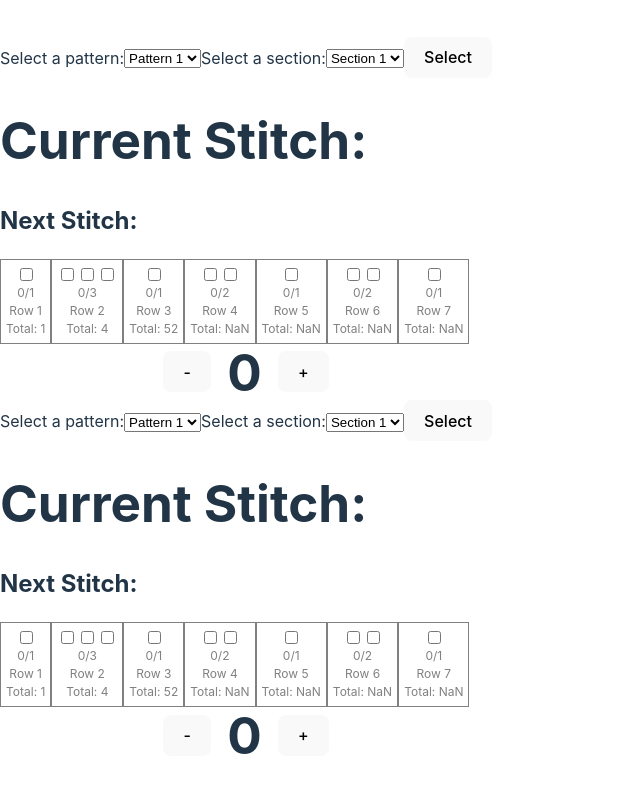
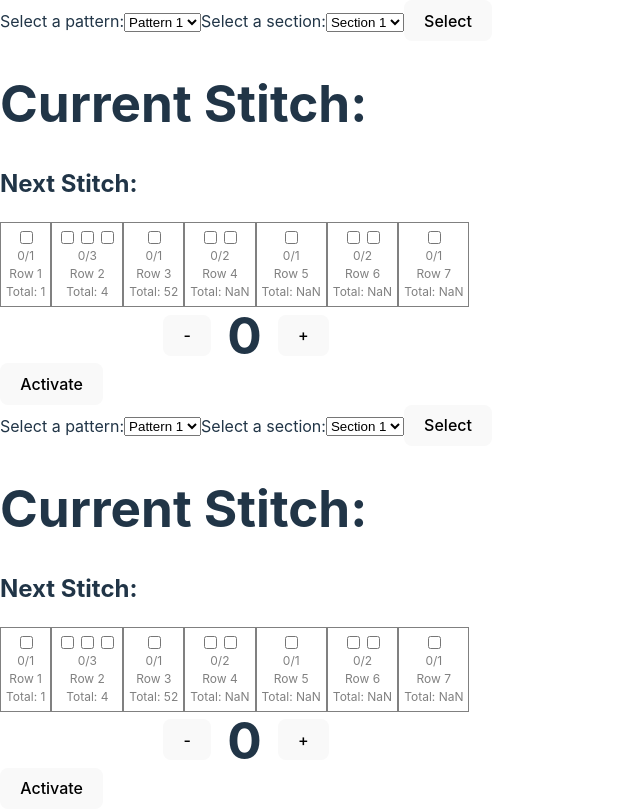
Before and after one commit to Chorwhat/Crochet2, a React (Vite) app in the folder crochet2.0/: page / in a window 1280 px wide. Shown: the whole page, without its empty margins (0-640 px from the left). Built offline with nearby package versions, Linux system fonts and the light colour scheme.

Commit message:
adds toggle functionality for counters arrow keys
Adds a button to toggle the state of isActive for patterns. if a pattern is active then the arrow keys will move the counter.

```diff
--- a/crochet2.0/src/App.jsx
+++ b/crochet2.0/src/App.jsx
@@ -14,10 +14,10 @@ function App() {
     <div>
       <PatternSelector patternsObj={testPatterns} setCurrentPattern={setCurrentPattern} />
 
-      <Pattern pattern={currentPattern} />
+      <Pattern pattern={currentPattern} isActive={true}/>
 
       <PatternSelector patternsObj={testPatterns} setCurrentPattern={setOtherPattern} />
-      <Pattern pattern={otherPattern} />
+      <Pattern pattern={otherPattern} isActive={false} />
     </div>
   );
 }
--- a/crochet2.0/src/components/Counter.jsx
+++ b/crochet2.0/src/components/Counter.jsx
@@ -1,7 +1,7 @@
 import React from "react";
 import { useEffect } from "react";
 
-function Counter({ count, setCount, totalCheckboxes }) {
+function Counter({ count, setCount, totalCheckboxes, isActive}) {
   const handleMinusClick = () => {
     if (count > 0) {
       setCount(count - 1);
@@ -15,11 +15,14 @@ function Counter({ count, setCount, totalCheckboxes }) {
   };
 
   const handleKeyDown = (event) => {
-    if (event.key === "ArrowUp") {
-      handlePlusClick();
-    } else if (event.key === "ArrowDown") {
-      handleMinusClick();
+    if(isActive){
+      if (event.key === "ArrowUp") {
+        handlePlusClick();
+      } else if (event.key === "ArrowDown") {
+        handleMinusClick();
+      }
     }
+
   };
 
   useEffect(() => {
--- a/crochet2.0/src/components/Pattern.jsx
+++ b/crochet2.0/src/components/Pattern.jsx
@@ -2,23 +2,28 @@ import React, { useState, useEffect } from "react";
 import Row from "./Row";
 import Counter from "./Counter";
 
-function Pattern({ pattern, totalChecked}) {
+function Pattern({ pattern, totalChecked }) {
   const [count, setCount] = useState(0);
   const [currentStitchIndex, setCurrentStitchIndex] = useState(0);
+  const [isActive, setIsActive] = useState(false);
+
   const totalCheckboxes = Array.isArray(pattern)
-  ? pattern.reduce((total, row) => total + row.length, 0)
-  : 0;
-
+    ? pattern.reduce((total, row) => total + row.length, 0)
+    : 0;
 
   const handleCountChange = (newCount) => {
     if (newCount <= totalCheckboxes) {
       setCount(newCount);
-      setCurrentStitchIndex(newCount - 1)
+      setCurrentStitchIndex(newCount - 1);
     }
   };
 
   const handleCheckboxClick = (clickedCheckboxIndex) => {
     handleCountChange(clickedCheckboxIndex);
+  };
+
+  const handleToggleActive = () => {
+    setIsActive(!isActive);
   };
 
   useEffect(() => {
@@ -68,7 +73,7 @@ function Pattern({ pattern, totalChecked}) {
 
   let currentStitch;
 
-if (currentStitchIndex === pattern.flat().length ) {
+  if (currentStitchIndex === pattern.flat().length) {
     currentStitch = "Done";
   } else {
     currentStitch = pattern.flat()[currentStitchIndex]?.name;
@@ -94,7 +99,12 @@ if (currentStitchIndex === pattern.flat().length ) {
         count={count}
         setCount={handleCountChange}
         totalCheckboxes={totalCheckboxes}
+        isActive={isActive}
       />
+
+      <button onClick={handleToggleActive}>
+        {isActive ? "Deactivate" : "Activate"}
+      </button>
     </div>
   );
 }
```
